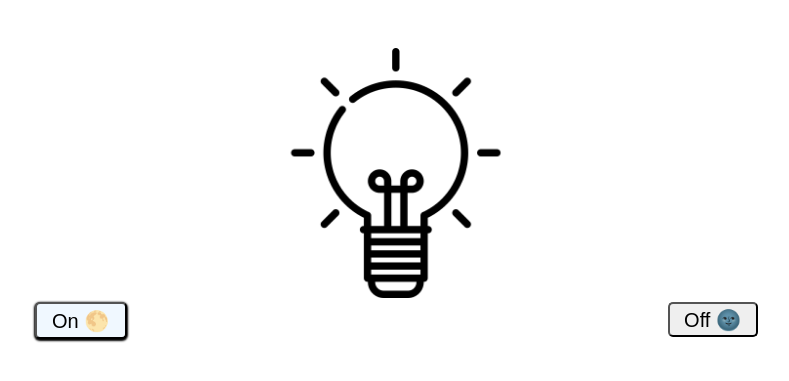
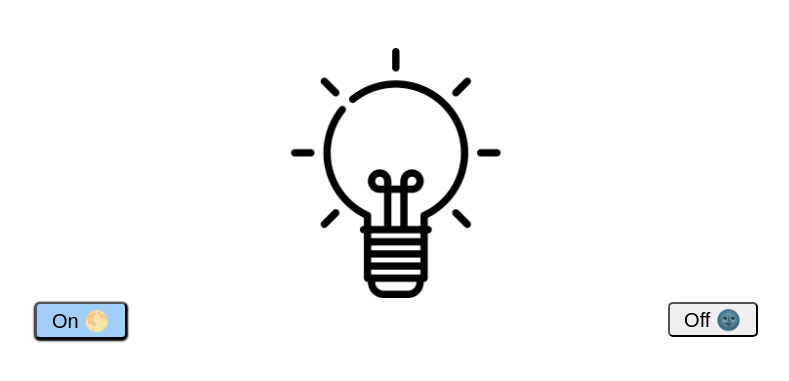
Before and after one commit to noorshaikh123/bulb-toggler, a plain HTML site: page index.html in a window 1280 px wide. In both pictures the pointer is over the button 324 px from the left and 432 px from the top of the page. Shown: the part 113-494 px from the top of the page, without its empty margins (244-1033 px from the left). Drawn offline with Linux system fonts and the light colour scheme.

Commit message:
made some color changes

```diff
--- a/style.css
+++ b/style.css
@@ -22,5 +22,5 @@ body{
     height: 37px;
     width: 92px;
     box-shadow: 0px 1px 2px 1px;
-    background-color: aliceblue;
+    background-color: rgb(160, 206, 247);
 }
```
